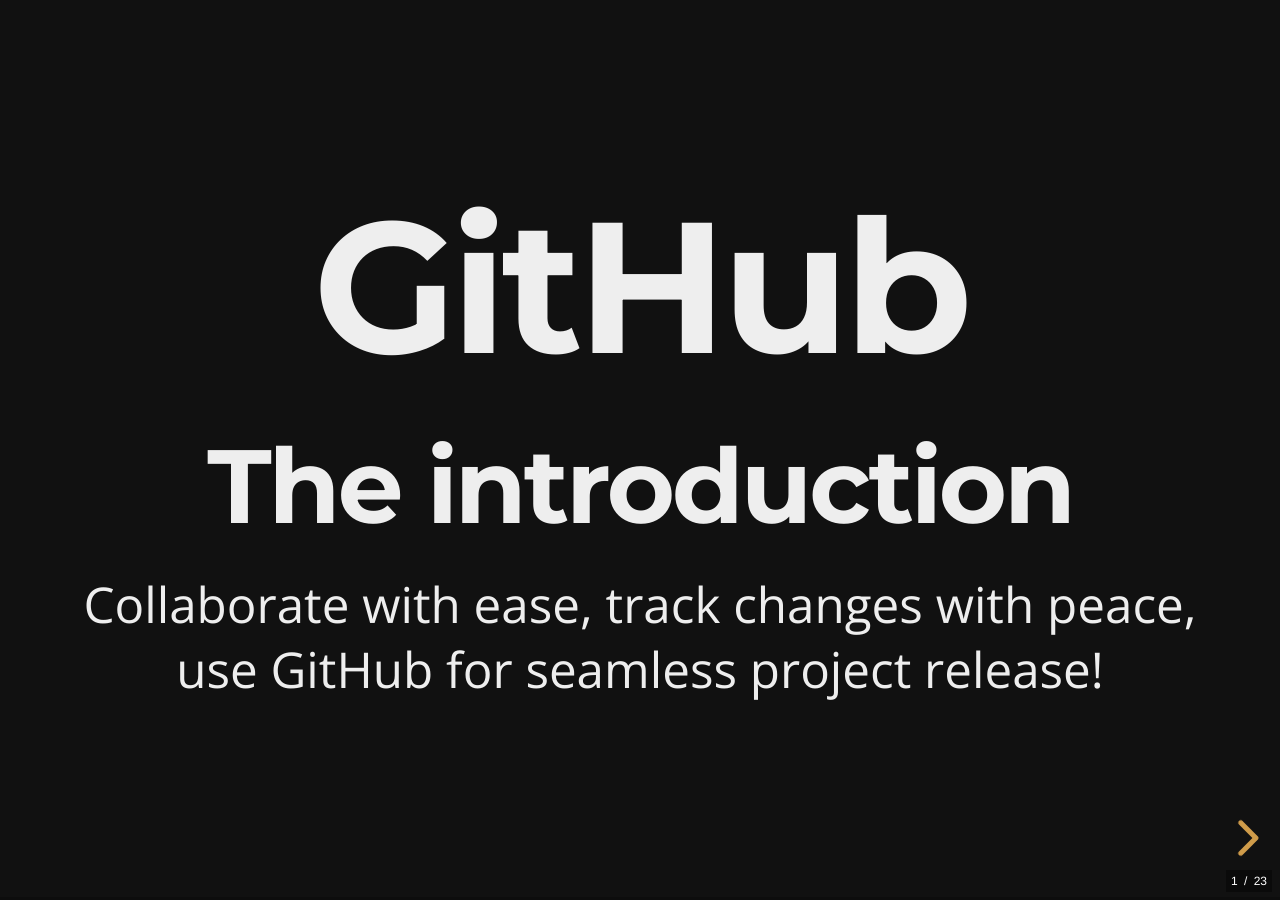
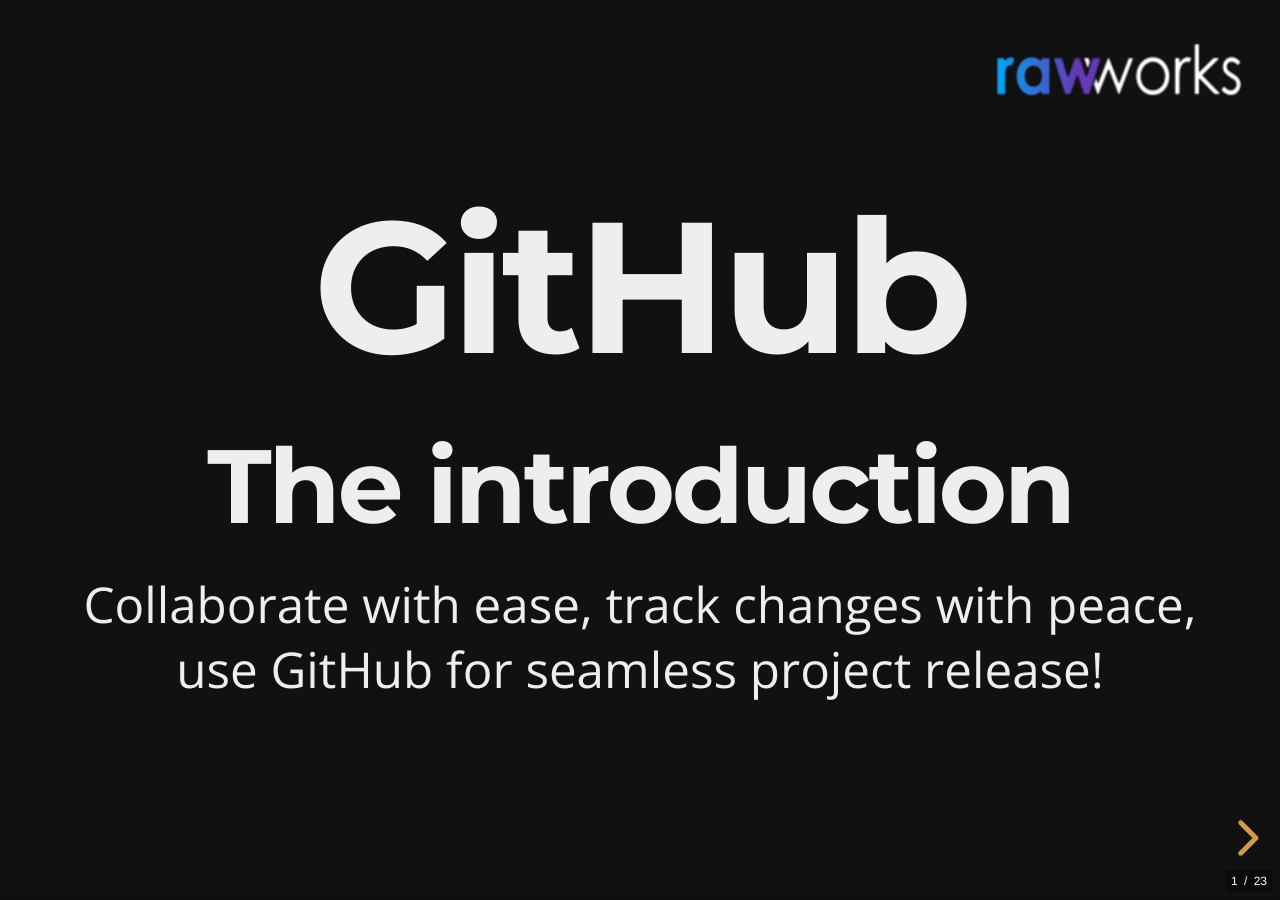
Before and after one commit to rawworks-nl/education-github-introduction, a Jekyll site: the page built from index.html, in a window 1280 px wide. Built offline with Jekyll 4.4.1, drawn with Linux system fonts in a browser that asks for light colours.

Commit message:
include logo

```diff
--- /dev/null
+++ b/_includes/logo.html
@@ -0,0 +1,11 @@
+<style>
+    img.logo {
+        position: absolute;
+        top: 0px;
+        left: 80%;
+    }
+</style>
+
+<div id="content">
+    <img src="assets/img/raw-logo.png" class="logo" alt="" />
+</div>
--- a/_layouts/presentation.html
+++ b/_layouts/presentation.html
@@ -4,7 +4,7 @@
 <body>
 <div class="reveal">
     <div class="slides">
-
+        {% include logo.html %}
         {% for slide in site.slides %}
         <section {% if slide.transition %} data-transition="{{ slide.transition }}" {% endif %}
                  {% if slide.background %} data-background="{{ slide.background }}" {% endif %}
```
Also changed, not shown: assets/img/raw-logo.png (added).
